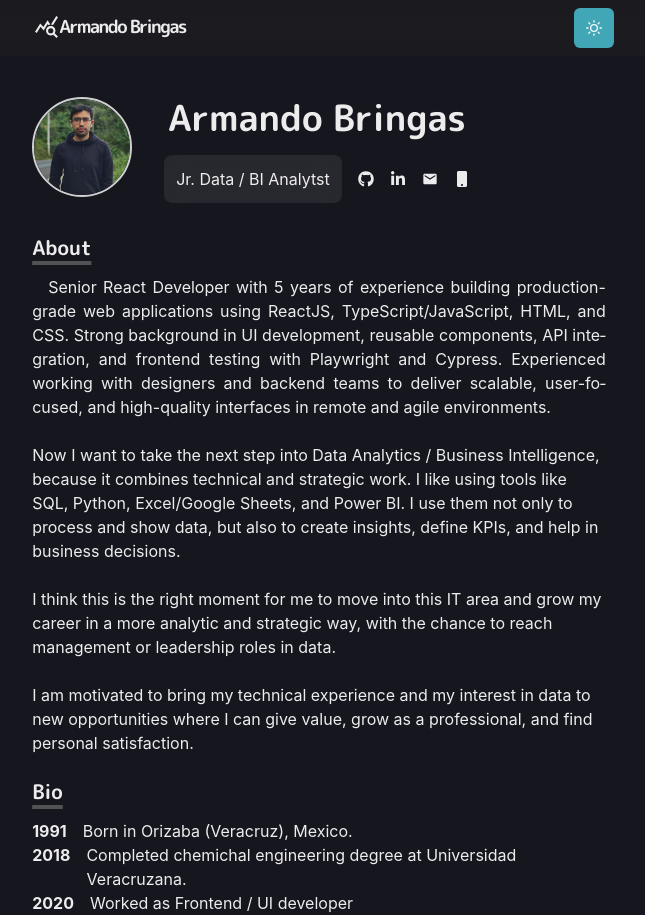
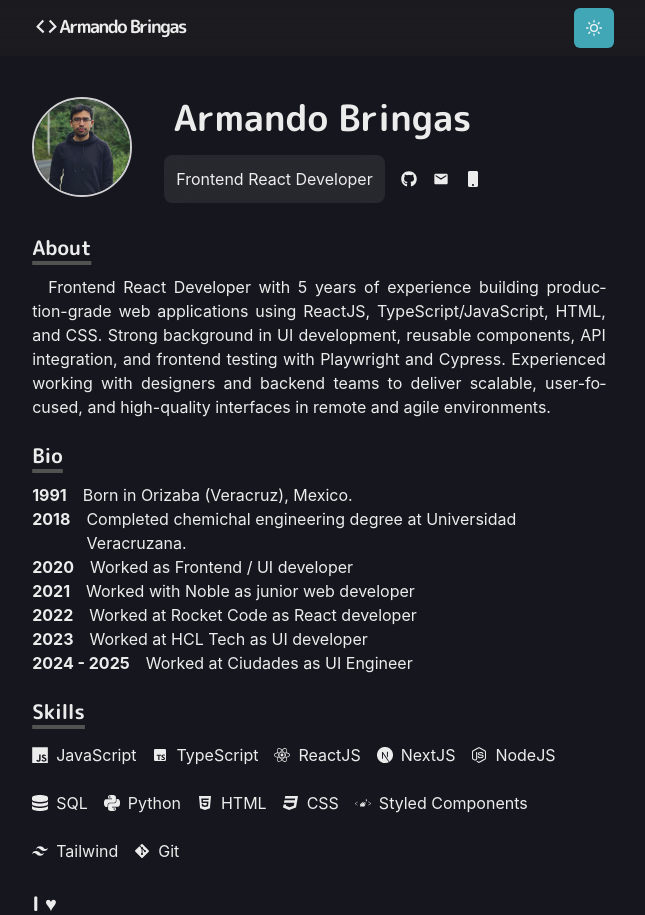
Before and after one commit to armandopbringas/armandopbringas.dev, a Next.js app: page / in a window 1280 px wide. Shown: the top 915 px of the page, without its empty margins (321-966 px from the left). Built offline with nearby package versions, Linux system fonts and the light colour scheme.

Commit message:
update info

```diff
--- a/components/logo.js
+++ b/components/logo.js
@@ -1,6 +1,6 @@
 import Link from 'next/link'
 import { Text, useColorModeValue } from '@chakra-ui/react'
-import { MdOutlineQueryStats } from "react-icons/md";
+import { CgCode } from "react-icons/cg";
 import styled from '@emotion/styled'
 
 const LogoBox = styled.span`
@@ -25,7 +25,7 @@ const Logo = () => {
   return (
     <Link href="/" scroll={false}>
       <LogoBox>
-        <MdOutlineQueryStats size={25} />
+        <CgCode size={25} />
         <Text
           color={useColorModeValue('gray.800', 'whiteAlpha.900')}
           fontFamily='M PLUS Rounded 1c", sans-serif'
--- a/content/index.js
+++ b/content/index.js
@@ -2,9 +2,10 @@ import { SiGooglesheets } from "react-icons/si";
 import { BsFillBarChartFill } from "react-icons/bs";
 import { ImDatabase } from "react-icons/im";
 import { SiPython } from "react-icons/si";
-import { FaGitAlt } from 'react-icons/fa'
-import { DiJsBadge } from 'react-icons/di'
-import { BiLogoTypescript, } from 'react-icons/bi'
+import { FaReact, FaNodeJs, FaHtml5, FaCss3, FaGitAlt } from 'react-icons/fa'
+import { DiJsBadge } from 'react-icons/di';
+import { BiLogoTypescript, } from 'react-icons/bi';
+import { SiNextdotjs, SiStyledcomponents, SiTailwindcss } from "react-icons/si";
 
 export const skills = [
   {
@@ -36,3 +37,54 @@ export const skills = [
     logoSkill: <BiLogoTypescript />
   },
 ]
+
+export const frontendSkills = [
+  {
+    skill: 'JavaScript',
+    logoSkill: <DiJsBadge />
+  },
+  {
+    skill: 'TypeScript',
+    logoSkill: <BiLogoTypescript />
+  },
+  {
+    skill: 'ReactJS',
+    logoSkill: <FaReact />
+  },
+  {
+    skill: 'NextJS',
+    logoSkill: <SiNextdotjs />
+  },
+  {
+    skill: 'NodeJS',
+    logoSkill: <FaNodeJs />
+  },
+  {
+    skill: 'SQL',
+    logoSkill: <ImDatabase />
+  },
+  {
+    skill: 'Python',
+    logoSkill: <SiPython />
+  },
+  {
+    skill: 'HTML',
+    logoSkill: <FaHtml5 />
+  },
+  {
+    skill: 'CSS',
+    logoSkill: <FaCss3 />
+  },
+  {
+    skill: 'Styled Components',
+    logoSkill: <SiStyledcomponents />
+  },
+  {
+    skill: 'Tailwind',
+    logoSkill: <SiTailwindcss />
+  },
+  {
+    skill: 'Git',
+    logoSkill: <FaGitAlt />
+  }
+]
--- a/pages/index.js
+++ b/pages/index.js
@@ -11,10 +11,10 @@ import { BioSection, BioYear } from '../components/bio'
 import Layout from '../components/layouts/article'
 import Section from '../components/section'
 import Image from 'next/image'
-import { FaGithub, FaLinkedinIn, FaMobile } from 'react-icons/fa'
+import { FaGithub, FaMobile } from 'react-icons/fa'
 import { MdEmail } from 'react-icons/md'
 import styled from '@emotion/styled'
-import { skills } from '../content'
+import { frontendSkills } from '../content'
 import { FlexBox, ListBox } from '../components/layouts/Boxes'
 
 const ProfileImage = chakra(Image, {
@@ -87,7 +87,7 @@ const Home = () => {
                 css={{ backdropFilter: 'blur(10px)' }}
                 w="fit-content"
               >
-                Jr. Data / BI Analytst
+                Frontend React Developer
               </Box>
               <Box display="flex" alignItems="center" gap="1rem">
                 <a
@@ -97,15 +97,6 @@ const Home = () => {
                 >
                   <HoverBox>
                     <FaGithub />
-                  </HoverBox>
-                </a>
-                <a
-                  href="https://www.linkedin.com/in/armandopbringas/"
-                  target="_blank"
-                  rel="noopener noreferrer"
-                >
-                  <HoverBox>
-                    <FaLinkedinIn />
                   </HoverBox>
                 </a>
                 <a
@@ -136,25 +127,13 @@ const Home = () => {
             About
           </Heading>
           <Paragraph>
-            Senior React Developer with 5 years of experience building production-grade
+            Frontend React Developer with 5 years of experience building production-grade
             web applications using ReactJS, TypeScript/JavaScript, HTML, and CSS.
             Strong background in UI development, reusable components, API integration,
             and frontend testing with Playwright and Cypress. Experienced working with
             designers and backend teams to deliver scalable, user-focused, and high-quality
             interfaces in remote and agile environments.
           </Paragraph>
-          <br />
-          <p>
-            Now I want to take the next step into Data Analytics / Business Intelligence, because it combines technical and strategic work. I like using tools like SQL, Python, Excel/Google Sheets, and Power BI. I use them not only to process and show data, but also to create insights, define KPIs, and help in business decisions.
-          </p>
-          <br />
-          <p>
-            I think this is the right moment for me to move into this IT area and grow my career in a more analytic and strategic way, with the chance to reach management or leadership roles in data.
-          </p>
-          <br />
-          <p>
-            I am motivated to bring my technical experience and my interest in data to new opportunities where I can give value, grow as a professional, and find personal satisfaction.
-          </p>
         </Section>
         <Section delay={0.2}>
           <Heading as="h3" variant="section-title">
@@ -195,7 +174,7 @@ const Home = () => {
             Skills
           </Heading>
           <FlexBox>
-            {skills.map((skill, i) => (
+            {frontendSkills.map((skill, i) => (
               <ListBox key={i}>
                 <div>{skill.logoSkill}</div>
                 <span>{skill.skill}</span>
```
